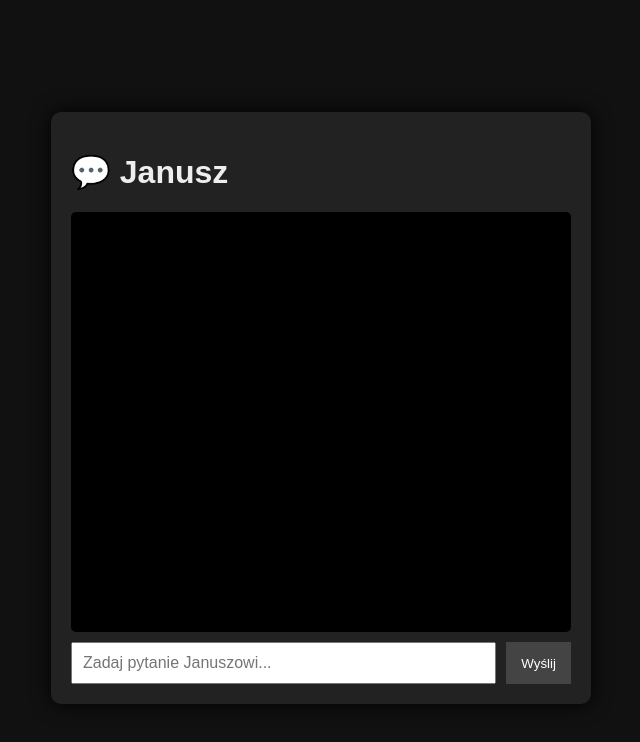
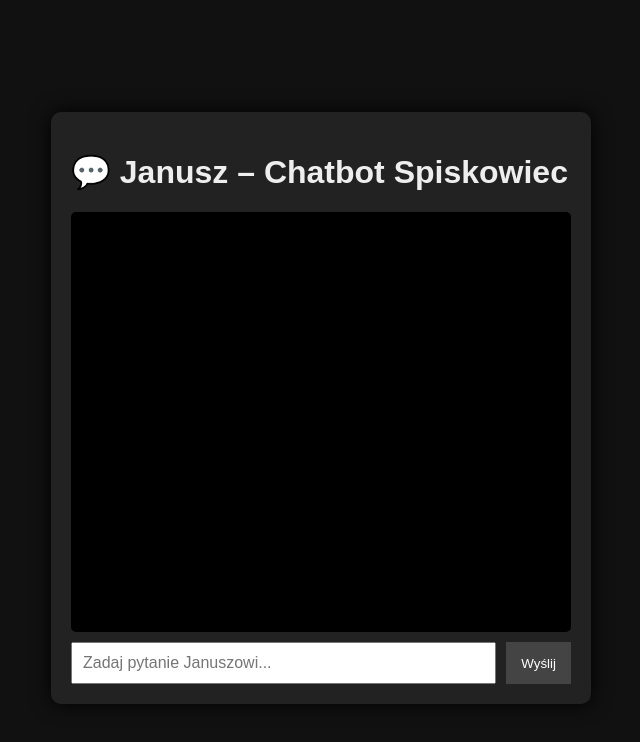
Before and after one commit to koshioi/Janusz1, a plain HTML site: page index.html in a window 1280 px wide. Shown: the whole page, without its empty margins (319-959 px from the left). Drawn offline with Linux system fonts and the light colour scheme.

Commit message:
Update index.html

```diff
--- a/index.html
+++ b/index.html
@@ -7,7 +7,7 @@
 </head>
 <body>
   <div class="chat-container">
-    <h1>💬 Janusz </h1>
+       <h1>💬 Janusz – Chatbot Spiskowiec</h1>
     <div id="chat-box"></div>
     <div class="input-area">
       <input type="text" id="user-input" placeholder="Zadaj pytanie Januszowi..." />
```
